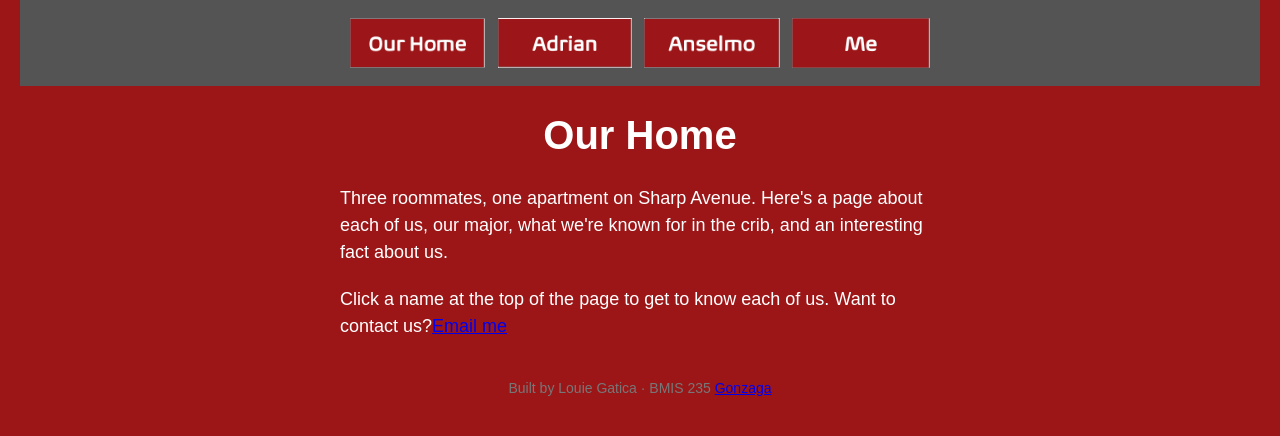
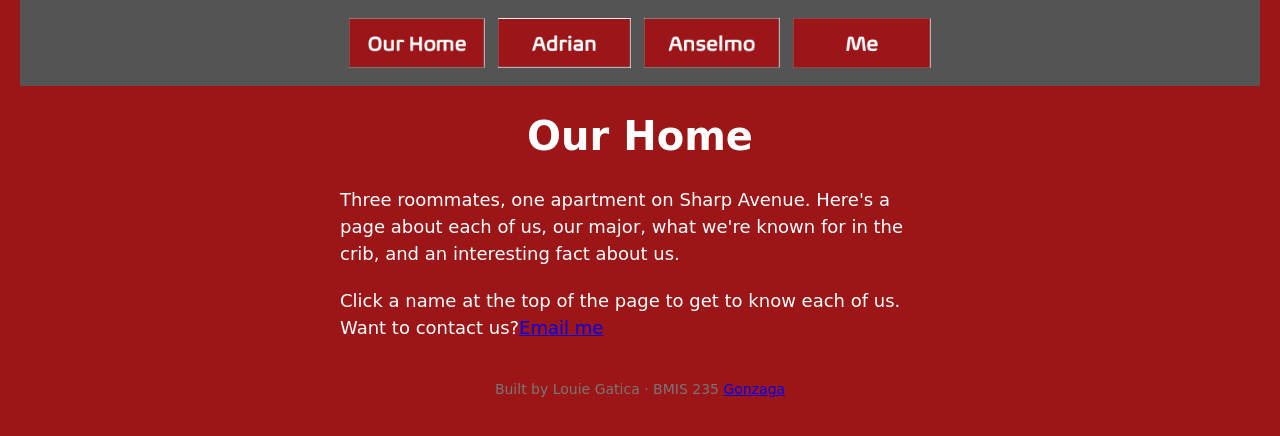
Before and after one commit to jgatica07/bmis235-html-3, a plain HTML site: page index.html in a window 1280 px wide. Drawn offline with Linux system fonts and the light colour scheme.

Commit message:
Change font-family from Biome to BiomeW04-Wide

```diff
--- a/styles.css
+++ b/styles.css
@@ -10,7 +10,7 @@
    ===================================================================== */
 
 body {
-    font-family: "Biome", sans-serif;
+    font-family: 'BiomeW04-Wide', cursive;
     background-color: #9c1618;
     color: #FFFFFF;
     margin: 0;
```
